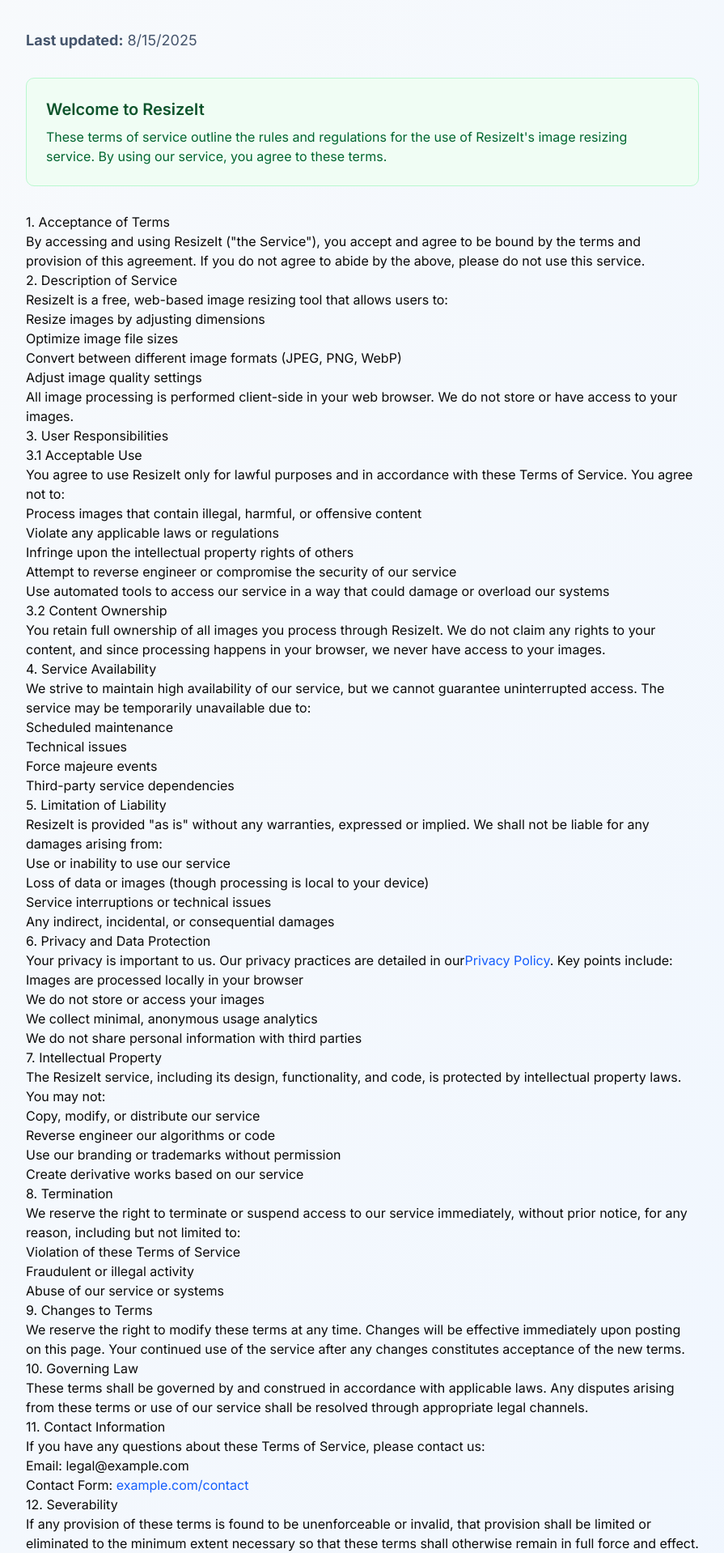
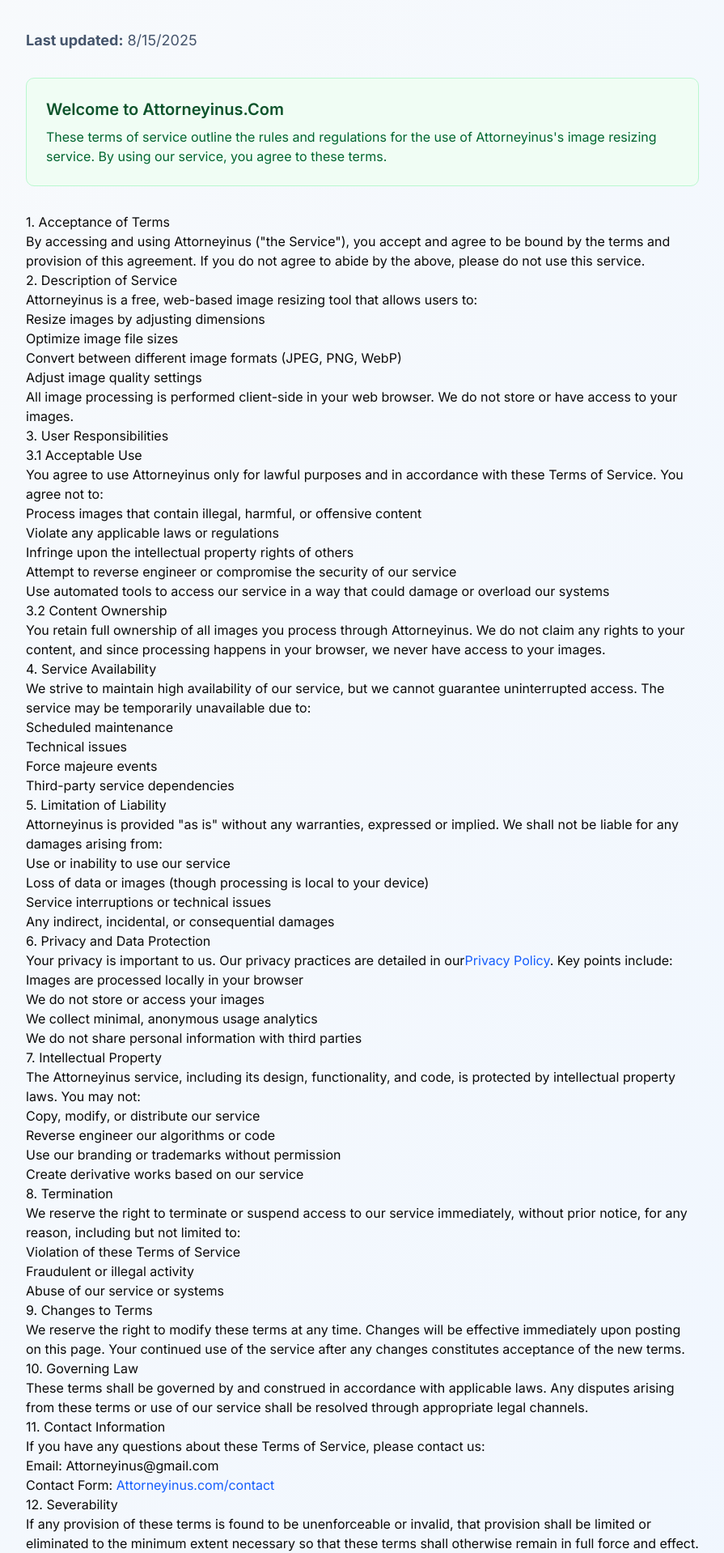
Before and after one commit to tejupanghal/attorneyinus, a Next.js app: page /terms in a window 1280 px wide. Shown: the part 164-2082 px from the top of the page at 81% size, without its empty margins (192-1087 px from the left). Built offline with nearby package versions, Linux system fonts and the light colour scheme.

Commit message:
Update page.tsx

```diff
--- a/src/app/terms/page.tsx
+++ b/src/app/terms/page.tsx
@@ -1,9 +1,9 @@
 import type { Metadata } from "next";
 
 export const metadata: Metadata = {
-	title: "Terms of Service - ResizeIt | Usage Terms and Conditions",
+	title: "Terms of Service - Attorneyinus | Usage Terms and Conditions",
 	description:
-		"Read ResizeIt's terms of service to understand the terms and conditions for using our free image resizing tool.",
+		"Read Attorneyinus's terms of service to understand the terms and conditions for using our free image resizing tool.",
 	keywords:
 		"terms of service, usage terms, image resizing terms, service conditions",
 };
@@ -24,11 +24,11 @@
 
 					<div className='bg-green-50 border border-green-200 rounded-lg p-6 mb-8'>
 						<h2 className='text-xl font-semibold text-green-900 mb-2'>
-							Welcome to ResizeIt
+							Welcome to Attorneyinus.Com
 						</h2>
 						<p className='text-green-800'>
 							These terms of service outline the rules and
-							regulations for the use of ResizeIt&apos;s image
+							regulations for the use of Attorneyinus&apos;s image
 							resizing service. By using our service, you agree to
 							these terms.
 						</p>
@@ -37,7 +37,7 @@
 					<h2>1. Acceptance of Terms</h2>
 
 					<p>
-						By accessing and using ResizeIt (&quot;the
+						By accessing and using Attorneyinus (&quot;the
 						Service&quot;), you accept and agree to be bound by the
 						terms and provision of this agreement. If you do not
 						agree to abide by the above, please do not use this
@@ -47,7 +47,7 @@
 					<h2>2. Description of Service</h2>
 
 					<p>
-						ResizeIt is a free, web-based image resizing tool that
+						Attorneyinus is a free, web-based image resizing tool that
 						allows users to:
 					</p>
 					<ul>
@@ -70,7 +70,7 @@
 
 					<h3>3.1 Acceptable Use</h3>
 					<p>
-						You agree to use ResizeIt only for lawful purposes and
+						You agree to use Attorneyinus only for lawful purposes and
 						in accordance with these Terms of Service. You agree not
 						to:
 					</p>
@@ -97,7 +97,7 @@
 					<h3>3.2 Content Ownership</h3>
 					<p>
 						You retain full ownership of all images you process
-						through ResizeIt. We do not claim any rights to your
+						through Attorneyinus. We do not claim any rights to your
 						content, and since processing happens in your browser,
 						we never have access to your images.
 					</p>
@@ -119,7 +119,7 @@
 					<h2>5. Limitation of Liability</h2>
 
 					<p>
-						ResizeIt is provided &quot;as is&quot; without any
+						Attorneyinus is provided &quot;as is&quot; without any
 						warranties, expressed or implied. We shall not be liable
 						for any damages arising from:
 					</p>
@@ -160,7 +160,7 @@
 					<h2>7. Intellectual Property</h2>
 
 					<p>
-						The ResizeIt service, including its design,
+						The Attorneyinus service, including its design,
 						functionality, and code, is protected by intellectual
 						property laws. You may not:
 					</p>
@@ -211,13 +211,13 @@
 						please contact us:
 					</p>
 					<ul>
-						<li>Email: legal@example.com</li>
+						<li>Email: Attorneyinus@gmail.com</li>
 						<li>
 							Contact Form:{" "}
 							<a
 								href='/contact'
 								className='text-blue-600 hover:underline'>
-								example.com/contact
+								Attorneyinus.com/contact
 							</a>
 						</li>
 					</ul>
```
